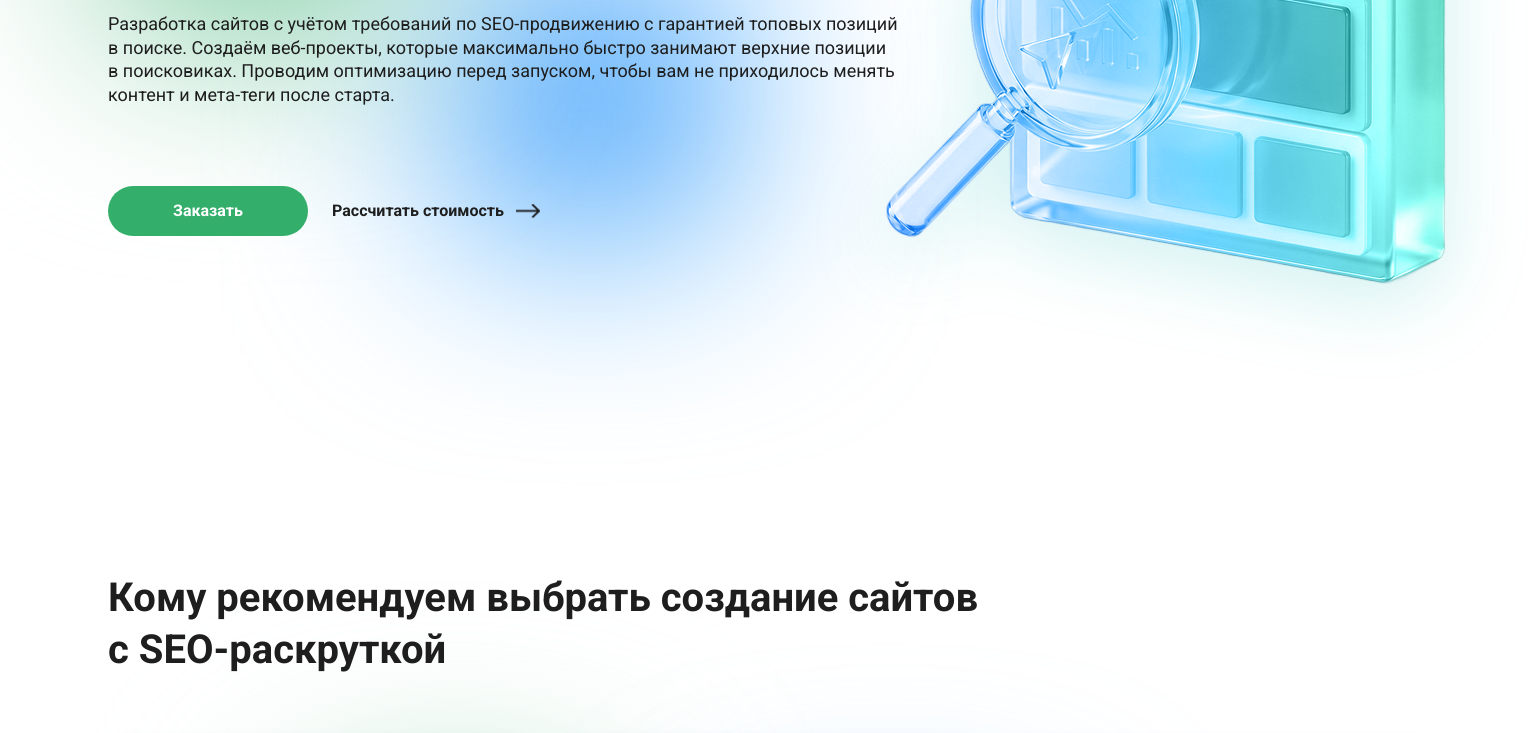
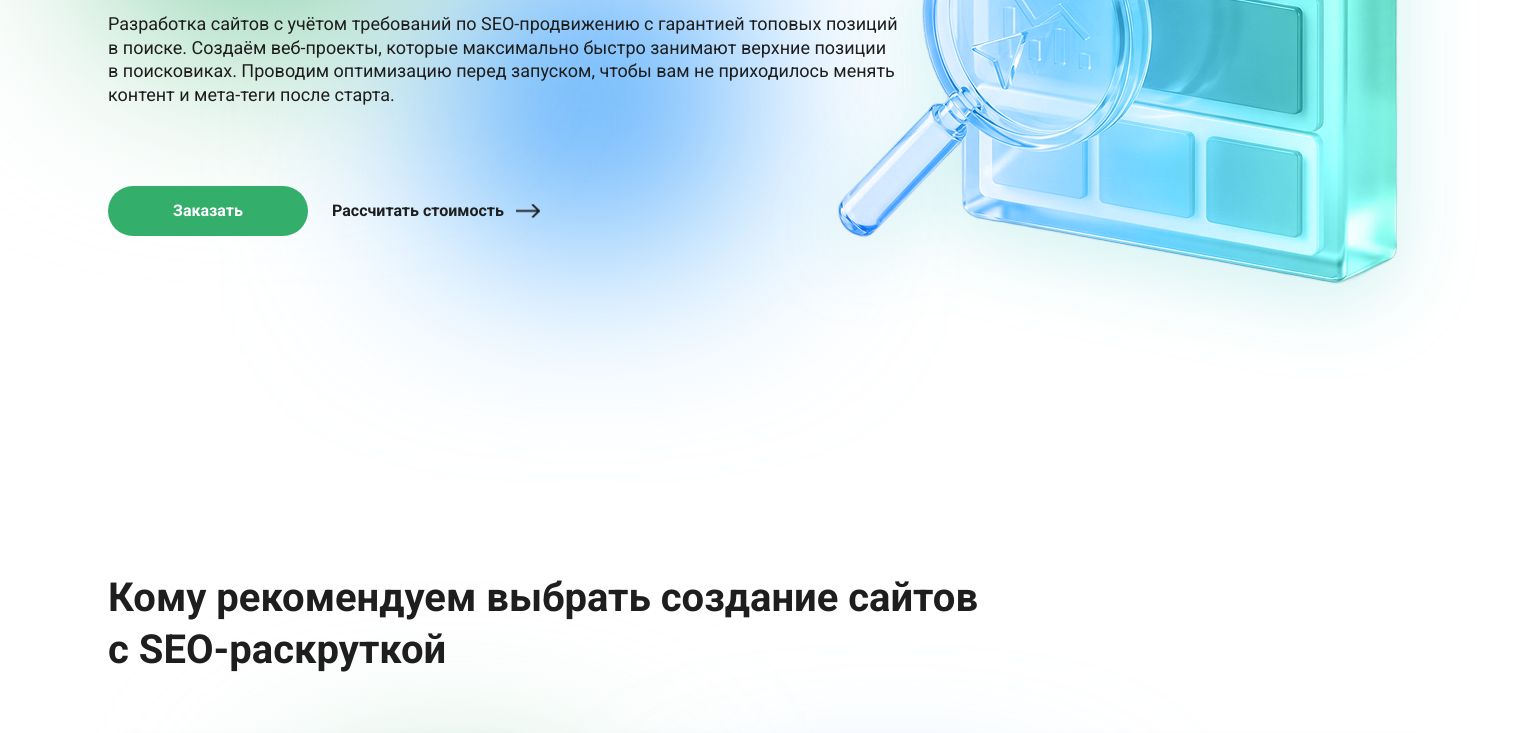
Before and after one commit to katherinek727/responsive-website-layout, a plain HTML site: page index.html in a window 1536 px wide. Shown: the part 526-1259 px from the top of the page. Drawn offline with Linux system fonts and the light colour scheme.

Commit message:
complete

```diff
--- a/css/main.css
+++ b/css/main.css
@@ -77,6 +77,14 @@
   background-color: var(--color-bg);
   -webkit-font-smoothing: antialiased;
   -moz-osx-font-smoothing: grayscale;
+}
+
+@media (min-width: 1440px) {
+  body {
+    max-width: 1440px;
+    margin-left: auto;
+    margin-right: auto;
+  }
 }
 
 a {
```
Also changed, not shown: index.html (+0 -1 lines).
